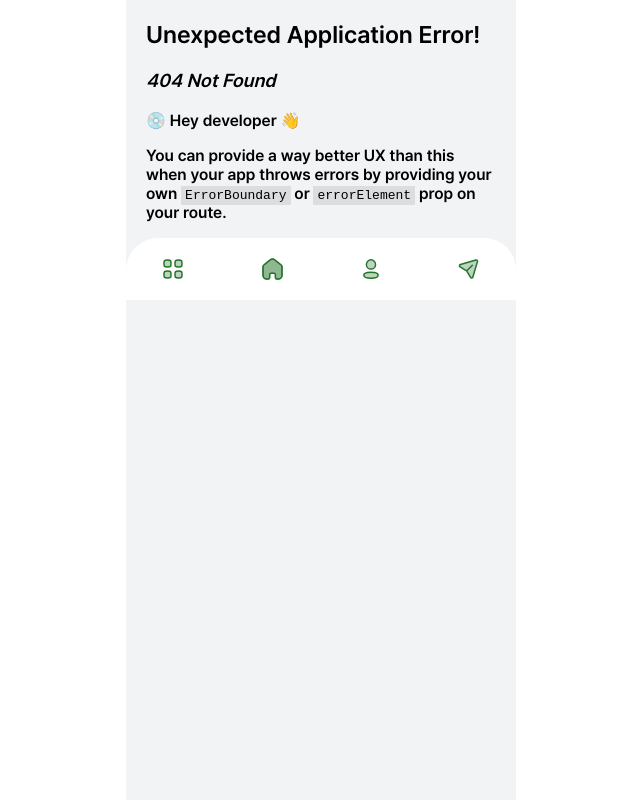
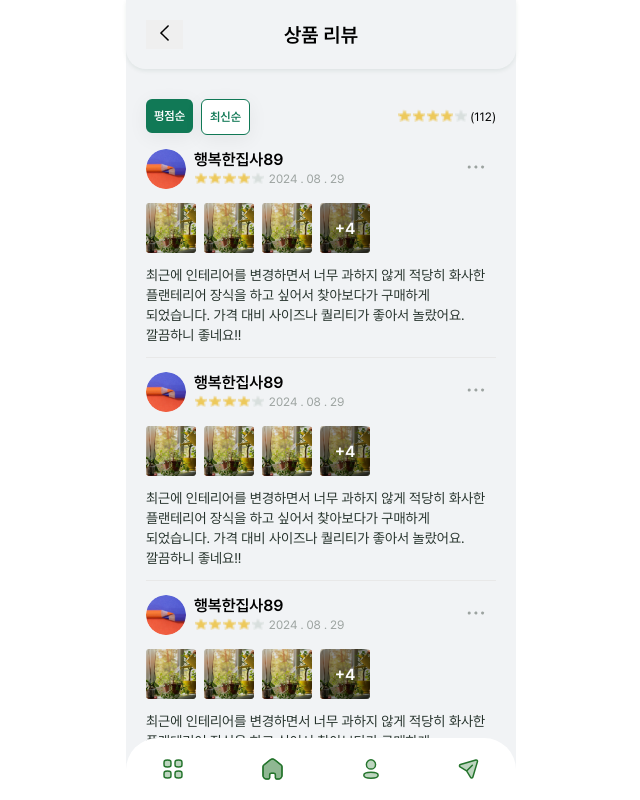
Before and after one commit to PlantHostel/PlantHostel-client, a React (Vite) app: page /reviews in a window 1280 px wide. Before the commit this address had no page. Shown: the top 800 px of the page, without its empty margins (319-959 px from the left). Built offline with nearby package versions, Linux system fonts and the light colour scheme.

Commit message:
스토어 - 리뷰페이지 퍼블리싱

```diff
--- /dev/null
+++ b/src/components/common/store/ReviewItem.tsx
@@ -0,0 +1,130 @@
+import styled from "styled-components";
+import ProfileImage from "../../../assets/profile-image.png";
+import { StarRate } from "../StarRate";
+import MoreCircle from "../../../assets/more-circle.png";
+import moment from "moment";
+import { SummaryImage } from "../../review/SummaryImage";
+
+interface ReviewItemProps {
+  review: {
+    writer: string;
+    createdAt: Date;
+    images: string[];
+    rate: number;
+    content: string;
+  };
+}
+
+export const ReviewItem = ({ review }: ReviewItemProps) => {
+  return (
+    <ReviewItemContainer>
+      <ReviewHeader>
+        <div className="left-section">
+          <img className="profile-image" src={ProfileImage}></img>
+          <div className="info-section">
+            <span className="nickname">{review.writer}</span>
+            <div className="star-create">
+              <StarRate rate={review.rate} />
+              <span className="created-at">
+                {moment(review.createdAt).format("YYYY . MM . DD")}
+              </span>
+            </div>
+          </div>
+        </div>
+        <div className="more-circle">
+          <img src={MoreCircle} alt="" />
+        </div>
+      </ReviewHeader>
+      <ReviewContent>
+        <SummaryImage images={review.images} />
+        <div className="content">{review.content}</div>
+      </ReviewContent>
+    </ReviewItemContainer>
+  );
+};
+
+const ReviewItemContainer = styled.div`
+  display: flex;
+  flex-direction: column;
+  padding: 12px 0px;
+  border-bottom: 1px solid #e8e8e8;
+
+  &:last-child {
+    border: none;
+  }
+`;
+
+const ReviewHeader = styled.div`
+  display: flex;
+  align-items: center;
+  justify-content: space-between;
+  margin-bottom: 12px;
+
+  .left-section {
+    display: flex;
+    align-items: center;
+  }
+
+  .profile-image {
+    width: 40px;
+    height: 40px;
+    border-radius: 100%;
+    margin-right: 8px;
+  }
+
+  .info-section {
+    margin-right: 8px;
+  }
+
+  .info_section .nickname {
+    font-size: 14px;
+    line-height: 20px;
+  }
+
+  .star-create {
+    display: flex;
+    gap: 4px;
+    align-items: center;
+  }
+
+  .star-create .created-at {
+    font-family: "Pretendard-Regular";
+    font-size: 12px;
+    color: #9ca3a0;
+  }
+
+  .more-circle {
+    cursor: pointer;
+  }
+`;
+
+const ReviewContent = styled.div`
+  .summary-images {
+    display: flex;
+    position: relative;
+    width: fit-content;
+    margin-bottom: 12px;
+  }
+
+  .summary-images img {
+    width: 50px;
+    height: 50px;
+    position: relative;
+  }
+
+  .summary-images .extra-image {
+    position: absolute;
+    width: 50px;
+    height: 50px;
+    right: 0;
+  }
+
+  .content {
+    font-size: 14px;
+    line-height: 20px;
+    font-family: "Pretendard-Regular";
+    color: #25322b;
+    white-space: normal;
+    word-break: keep-all;
+  }
+`;
--- a/src/components/review/AfterReviewItem.tsx
+++ b/src/components/review/AfterReviewItem.tsx
@@ -3,7 +3,7 @@ import ExpandMoreIcon from "@mui/icons-material/ExpandMore";
 import styled from "styled-components";
 import { InfoText } from "../common/InfoText";
 import { StarRate } from "../common/StarRate";
-import { AccordionSummaryImage } from "./AccordionSummaryImage";
+import { SummaryImage } from "./SummaryImage";
 
 interface AfterReviewItemProps {
   item: {
@@ -57,7 +57,7 @@ export const AfterReviewItem = ({
             </InfoWrapper>
           ) : (
             <>
-              <AccordionSummaryImage images={item.images} />
+              <SummaryImage images={item.images} />
             </>
           )}
         </AccordionSummary>
--- a/src/components/review/ReviewTab.tsx
+++ b/src/components/review/MyReviewTab.tsx
@@ -3,7 +3,7 @@ import { CommonButton } from "../common/CommonButton";
 import BeforeReviewItems from "./BeforeReviewItems";
 import AfterReviewItems from "./AfterReviewItems";
 
-export default function ReviewTab() {
+export default function MyReviewTab() {
   const tabArr = [
     { name: "작성 전(70)", content: <BeforeReviewItems /> },
     { name: "작성 후(20)", content: <AfterReviewItems /> },
@@ -13,7 +13,7 @@ export default function ReviewTab() {
     <ReviewInfoTab>
       <ButtonSection>
         {tabArr.map((tab, index) => (
-          <CommonButton key={index} text={tab.name} />
+          <CommonButton key={index} text={tab.name} bgColor="#117956" />
         ))}
       </ButtonSection>
       {tabArr[1].content}
@@ -37,7 +37,9 @@ const ButtonSection = styled.div`
     padding: 8px;
     font-size: 12px;
     line-height: 18px;
-    height: 34px;
+    width: 54px;
+    height: 18px;
+    white-space: nowrap;
   }
 
   button:nth-child(2) {
--- a/src/components/review/AccordionSummaryImage.tsx
+++ b/src/components/review/SummaryImage.tsx
@@ -1,16 +1,14 @@
 import styled from "styled-components";
 
-interface AccordionSummaryImageProps {
+interface SummaryImageProps {
   images: string[];
 }
 
-export const AccordionSummaryImage = ({
-  images,
-}: AccordionSummaryImageProps) => {
+export const SummaryImage = ({ images }: SummaryImageProps) => {
   const maxVisible = 4;
 
   return (
-    <AccordionSummaryImageDiv>
+    <SummaryImageDiv className="summary-images">
       {images.slice(0, maxVisible).map((src, index) => (
         <img key={index} src={src}></img>
       ))}
@@ -18,11 +16,11 @@ export const AccordionSummaryImage = ({
       {images.length > maxVisible && (
         <div className="extra-image">+{images.length - maxVisible}</div>
       )}
-    </AccordionSummaryImageDiv>
+    </SummaryImageDiv>
   );
 };
 
-const AccordionSummaryImageDiv = styled.div`
+const SummaryImageDiv = styled.div`
   display: flex;
   gap: 8px;
   align-items: flex-end;
--- a/src/pages/MyReview.tsx
+++ b/src/pages/MyReview.tsx
@@ -4,7 +4,7 @@ import CartImage from "../assets/cart.png";
 import { BorderHeader } from "../components/common/BorderHeader";
 import { InfoBox } from "../components/common/InfoBox";
 import ProfileImage from "../assets/profile-image.png";
-import ReviewTab from "../components/review/ReviewTab";
+import MyReviewTab from "../components/review/MyReviewTab";
 
 export const MyReview = () => {
   const data = [
@@ -33,7 +33,7 @@ export const MyReview = () => {
         right={<IconButton icon={CartImage} alarmColor="#073a29" count={4} />}
       />
       <InfoBox img={ProfileImage} data={data} />
-      <ReviewTab />
+      <MyReviewTab />
     </>
   );
 };
--- /dev/null
+++ b/src/pages/store/Reviews.tsx
@@ -0,0 +1,141 @@
+import { BorderHeader } from "../../components/common/BorderHeader";
+import { IconButton } from "../../components/common/IconButton";
+import ArrowLeft from "../../assets/arrow-left.png";
+import styled from "styled-components";
+import ReviewTab from "../../components/common/store/ReviewTab";
+import { StarRate } from "../../components/common/StarRate";
+import { ReviewItem } from "../../components/common/store/ReviewItem";
+import ReviewImage from "../../assets/review-image.png";
+import { CommonButton } from "../../components/common/CommonButton";
+
+export const Reviews = () => {
+  const reviews = [
+    {
+      writer: "행복한집사89",
+      createdAt: new Date(2024, 7, 29),
+      images: [
+        ReviewImage,
+        ReviewImage,
+        ReviewImage,
+        ReviewImage,
+        ReviewImage,
+        ReviewImage,
+        ReviewImage,
+        ReviewImage,
+      ],
+      rate: 4,
+      content:
+        "최근에 인테리어를 변경하면서 너무 과하지 않게 적당히 화사한 플랜테리어 장식을 하고 싶어서 찾아보다가 구매하게 되었습니다. 가격 대비 사이즈나 퀄리티가 좋아서 놀랐어요. 깔끔하니 좋네요!!",
+    },
+    {
+      writer: "행복한집사89",
+      createdAt: new Date(2024, 7, 29),
+      images: [
+        ReviewImage,
+        ReviewImage,
+        ReviewImage,
+        ReviewImage,
+        ReviewImage,
+        ReviewImage,
+        ReviewImage,
+        ReviewImage,
+      ],
+      rate: 4,
+      content:
+        "최근에 인테리어를 변경하면서 너무 과하지 않게 적당히 화사한 플랜테리어 장식을 하고 싶어서 찾아보다가 구매하게 되었습니다. 가격 대비 사이즈나 퀄리티가 좋아서 놀랐어요. 깔끔하니 좋네요!!",
+    },
+    {
+      writer: "행복한집사89",
+      createdAt: new Date(2024, 7, 29),
+      images: [
+        ReviewImage,
+        ReviewImage,
+        ReviewImage,
+        ReviewImage,
+        ReviewImage,
+        ReviewImage,
+        ReviewImage,
+        ReviewImage,
+      ],
+      rate: 4,
+      content:
+        "최근에 인테리어를 변경하면서 너무 과하지 않게 적당히 화사한 플랜테리어 장식을 하고 싶어서 찾아보다가 구매하게 되었습니다. 가격 대비 사이즈나 퀄리티가 좋아서 놀랐어요. 깔끔하니 좋네요!!",
+    },
+    {
+      writer: "행복한집사89",
+      createdAt: new Date(2024, 7, 29),
+      images: [
+        ReviewImage,
+        ReviewImage,
+        ReviewImage,
+        ReviewImage,
+        ReviewImage,
+        ReviewImage,
+        ReviewImage,
+        ReviewImage,
+      ],
+      rate: 4,
+      content:
+        "최근에 인테리어를 변경하면서 너무 과하지 않게 적당히 화사한 플랜테리어 장식을 하고 싶어서 찾아보다가 구매하게 되었습니다. 가격 대비 사이즈나 퀄리티가 좋아서 놀랐어요. 깔끔하니 좋네요!!",
+    },
+  ];
+
+  return (
+    <ReviewsContainer>
+      <BorderHeader title="상품 리뷰" left={<IconButton icon={ArrowLeft} />} />
+      <NavSection>
+        <div className="button-section">
+          <CommonButton text="평점순" />
+          <CommonButton text="최신순" />
+        </div>
+        <div className="star-review-cnt">
+          <StarRate rate={4} />
+          <span>(112)</span>
+        </div>
+      </NavSection>
+      {reviews.map((review, index) => (
+        <ReviewItem review={review} key={index} />
+      ))}
+    </ReviewsContainer>
+  );
+};
+
+const ReviewsContainer = styled.div``;
+
+const NavSection = styled.div`
+  display: flex;
+  justify-content: space-between;
+  align-items: center;
+
+  .button-section {
+    display: flex;
+    gap: 8px;
+  }
+
+  .button-section button {
+    padding: 8px;
+    font-size: 12px;
+    line-height: 18px;
+    width: 31px;
+    height: 18px;
+    white-space: nowrap;
+  }
+
+  .button-section button:first-child {
+    background-color: #117956;
+  }
+
+  .button-section button:last-child {
+    background-color: white;
+    color: #117956;
+    border: 1px solid #117956;
+  }
+
+  .star-review-cnt {
+    display: flex;
+    align-items: center;
+    font-size: 12px;
+    font-family: "Pretendard-Regular";
+    gap: 2px;
+  }
+`;
--- a/src/routes/router.tsx
+++ b/src/routes/router.tsx
@@ -16,6 +16,7 @@ import { ProfileDetail } from "../pages/ProfileDetail";
 import { Store } from "../pages/store/Store";
 import ExchangeReturn from "../pages/order-history/ExchangeReturn";
 import { ProductDetail } from "../pages/store/ProductDetail";
+import { Reviews } from "../pages/store/Reviews";
 
 export const router = createBrowserRouter([
   {
@@ -79,4 +80,5 @@ export const router = createBrowserRouter([
   { path: "store", element: <Store /> },
   { path: "exchange-return", element: <ExchangeReturn /> },
   { path: "product/:id", element: <ProductDetail /> },
+  { path: "reviews", element: <Reviews /> },
 ]);
```
Also changed, not shown: src/assets/more-circle.png (added).
